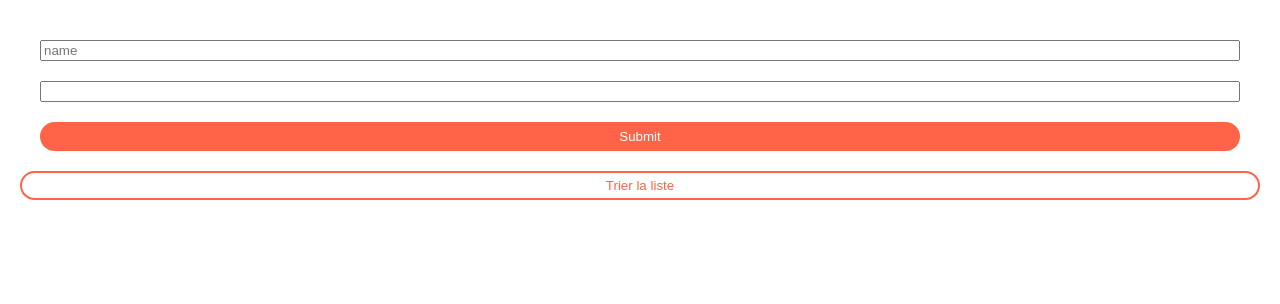
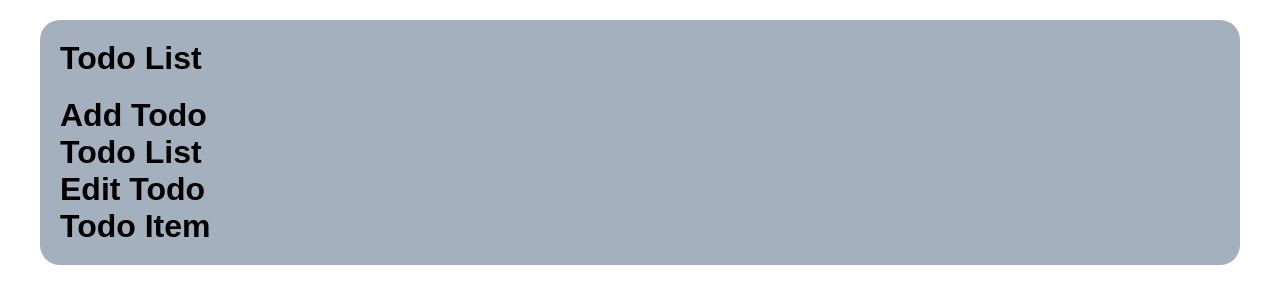
Before and after one commit to nelsonalgarve/dyma-todo, a React (Vite) app: page / in a window 1280 px wide. Shown: the top 304 px of the page. Built offline with nearby package versions, Linux system fonts and the light colour scheme.

Commit message:
second commit

```diff
--- a/src/App.jsx
+++ b/src/App.jsx
@@ -1,85 +1,19 @@
 import { useState } from 'react';
+import AddTodo from './components/AddTodo';
+import EditTodo from './components/EditTodo';
+import TodoItem from './components/TodoItem';
+import TodoList from './components/TodoList';
 
 function App() {
-	const [userList, setUserList] = useState([]);
-	const [user, setUser] = useState({
-		name: '',
-		age: null,
-	});
-
-	const handleClick = (e) => {
-		e.preventDefault();
-		console.log(user);
-		const newUserList = [...userList, { ...user }];
-		setUserList(newUserList);
-	};
-
-	const handleInput = (e) => {
-		let value = e.target.value;
-		const name = e.target.name;
-
-		if (name === 'age') {
-			value = +value;
-		}
-		setUser({ ...user, [name]: value });
-	};
-
-	const handleClickDeleteUser = (index) => {
-		console.log(index);
-		const newUserList = userList.filter((u, i) => i !== index);
-
-		setUserList(newUserList);
-	};
-
-	const handleClickSort = () => {
-		const newUserList = [...userList];
-		newUserList.sort((a, b) => a.name.localeCompare(b.name));
-		setUserList(newUserList);
-	};
-	console.log(userList);
 	return (
-		<div className="d-flex flex-column justify-content-center align-items-center p-20">
-			<form className="d-flex flex-column card p-20">
-				<input
-					name="name"
-					type="text"
-					className="mb-20"
-					onInput={handleInput}
-					placeholder="name"
-				/>
-				<input
-					name="age"
-					type="number"
-					className="mb-20"
-					onInput={handleInput}
-				/>
-				<button className="btn btn-primary" onClick={handleClick}>
-					Submit
-				</button>
-			</form>
-			<button
-				className="btn btn-reverse-primary mb-20"
-				onClick={handleClickSort}
-			>
-				Trier la liste
-			</button>
-			<ul>
-				{userList.length
-					? userList.map((u, index) => (
-							<li className="d-flex flex-row" key={index}>
-								<span className="flex-fill">
-									{u.name} {u.age}
-								</span>
-								<button
-									onClick={(e) => handleClickDeleteUser(index)}
-									className="btn btn-primary"
-								>
-									Delete
-								</button>
-							</li>
-					  ))
-					: null}
-			</ul>
+		<div className="d-flex flex-row justify-content-center align-items-center p-20">
+			<div className="card p-20 container">
+				<h1 className="mb-20">Todo List</h1>
+				<AddTodo />
+				<TodoList />
+				<EditTodo />
+				<TodoItem />
+			</div>
 		</div>
 	);
 }
--- a/src/assets/styles/_flex.scss
+++ b/src/assets/styles/_flex.scss
@@ -14,10 +14,10 @@
 	flex: 1 1 auto;
 }
 
-.justify-content {
+.justify-content-center {
 	justify-content: center;
 }
 
-.align-items {
+.align-items-center {
 	align-items: center;
 }
--- a/src/assets/styles/_themes.scss
+++ b/src/assets/styles/_themes.scss
@@ -21,5 +21,5 @@
 }
 .card {
 	border-radius: 20px;
-	background-color: white;
+	background-color: var(--gray2);
 }
--- /dev/null
+++ b/src/components/AddTodo.jsx
@@ -0,0 +1,9 @@
+function AddTodo() {
+	return (
+		<div>
+			<h1>Add Todo</h1>
+		</div>
+	);
+}
+
+export default AddTodo;
--- /dev/null
+++ b/src/components/EditTodo.jsx
@@ -0,0 +1,9 @@
+function EditTodo() {
+	return (
+		<div>
+			<h1>Edit Todo</h1>
+		</div>
+	);
+}
+
+export default EditTodo;
--- /dev/null
+++ b/src/components/TodoItem.jsx
@@ -0,0 +1,9 @@
+function TodoItem() {
+	return (
+		<div>
+			<h1>Todo Item</h1>
+		</div>
+	);
+}
+
+export default TodoItem;
--- /dev/null
+++ b/src/components/TodoList.jsx
@@ -0,0 +1,9 @@
+function TodoList() {
+	return (
+		<div>
+			<h1>Todo List</h1>
+		</div>
+	);
+}
+
+export default TodoList;
```
